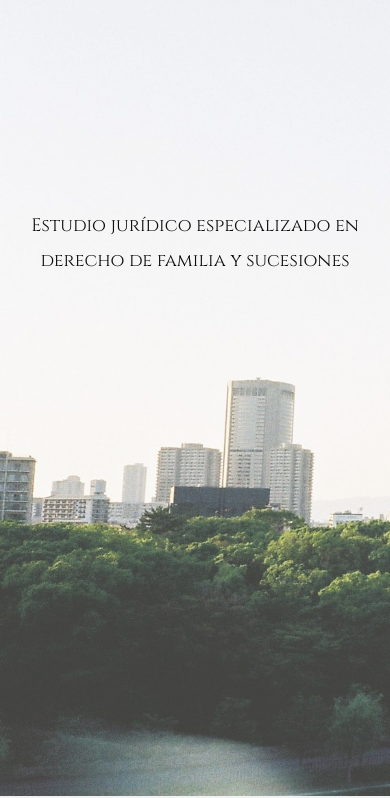
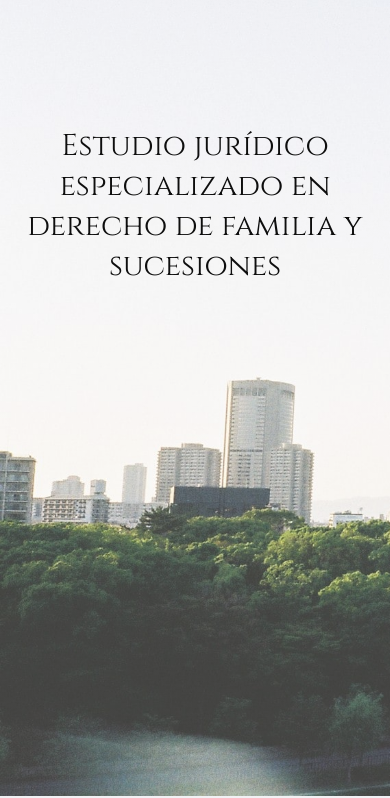
Before and after one commit to ortiztato/Varela-Ledesma, a plain HTML site: page index.html in a window 390 px wide. Shown: the part 48-846 px from the top of the page. Drawn offline with Linux system fonts and the light colour scheme; a web font is replaced by a local one.

Commit message:
mod slogan y sacado el mediaquery para baja res

```diff
--- a/css/portada.css
+++ b/css/portada.css
@@ -42,11 +42,15 @@
 }
 
 .slogan {
-    font-size: 20px;
+    font-size: 30px;
     font-weight: 400;
-    margin-top: 25vh;
+    margin-top: 15vh;
     /* font-family: 'Noto Serif TC', serif; */
     /* font-family: 'Source Serif Pro', serif; */
+}
+
+.slogan br {
+    margin: 0;
 }
 
 
@@ -97,20 +101,9 @@
 }
 
 @media(max-width: 400px) {
-    .portada {
-        /* height: 100vh; */
-        padding-top: 50px;
-        color: #0e0e0e;
-        text-align: center;
-        font-family: 'Cinzel', serif;
-        height: 100vh;
-
-    }
 
     .slogan {
-        font-size: 18px;
-        /* font-family: 'Noto Serif TC', serif; */
-        /* font-family: 'Source Serif Pro', serif; */
+        margin-top: 10vh;
     }
 
 }
```
